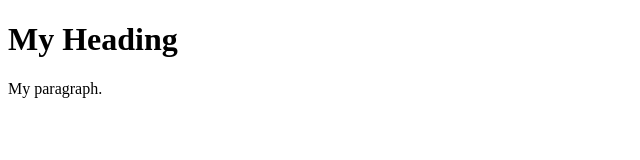
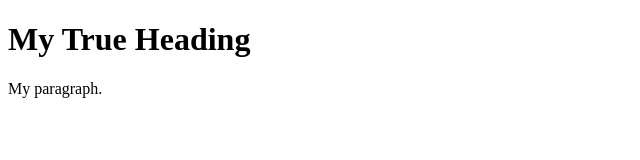
Before and after one commit to sprasad123/Exercise-9, a plain HTML site: page about-us.html in a window 1280 px wide. Shown: the whole page, without its empty margins (0-640 px from the left). Drawn offline with Linux system fonts and the light colour scheme.

```diff
--- a/index.html
+++ b/about-us.html
@@ -2,7 +2,7 @@
 <html>
 <body>
 
-<h1>My Heading</h1>
+<h1>My True Heading</h1>
 
 <p>My paragraph.</p>
 
```
